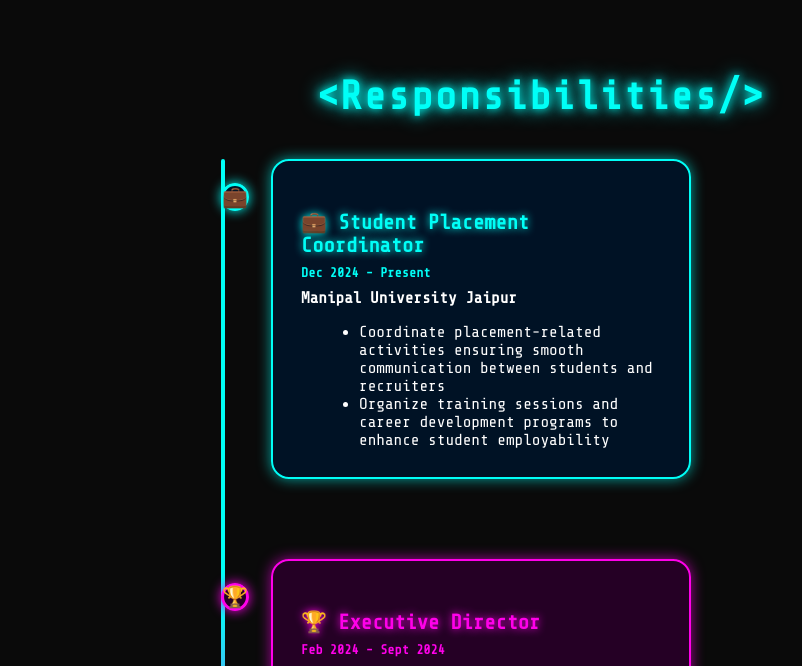
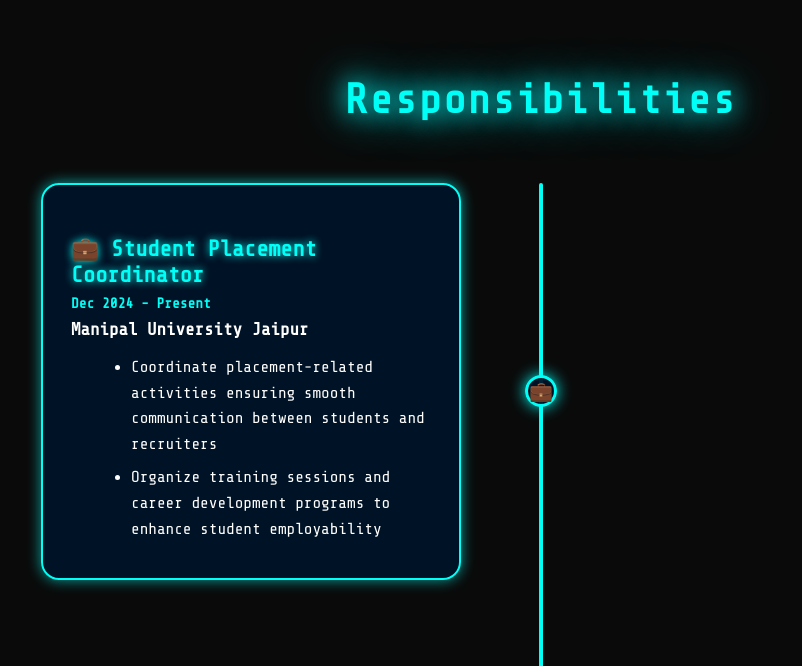
Before and after one commit to nonofficial4567/portfolio, a React (Vite) app: page / in a window 1280 px wide. Shown: the part 4419-5085 px from the top of the page, without its empty margins (99-901 px from the left). Built offline with nearby package versions, Linux system fonts and the light colour scheme.

Commit message:
Fix typing text and center timeline with alternating cards

```diff
--- a/src/components/Home.jsx
+++ b/src/components/Home.jsx
@@ -7,17 +7,28 @@ const TYPING_SPEED = 80;
 
 const Home = () => {
   const [typed, setTyped] = useState('');
+  const [showCursor, setShowCursor] = useState(true);
   const idx = useRef(0);
 
   useEffect(() => {
     setTyped('');
     idx.current = 0;
     const interval = setInterval(() => {
-      setTyped((prev) => prev + TYPING_TEXT[idx.current]);
-      idx.current++;
-      if (idx.current >= TYPING_TEXT.length) clearInterval(interval);
+      if (idx.current < TYPING_TEXT.length) {
+        setTyped((prev) => prev + TYPING_TEXT[idx.current]);
+        idx.current++;
+      } else {
+        clearInterval(interval);
+      }
     }, TYPING_SPEED);
     return () => clearInterval(interval);
+  }, []);
+
+  useEffect(() => {
+    const cursorInterval = setInterval(() => {
+      setShowCursor(prev => !prev);
+    }, 500);
+    return () => clearInterval(cursorInterval);
   }, []);
 
   return (
@@ -40,7 +51,7 @@ const Home = () => {
             <div className="typing-section">
               <span className="neon-green-text typing-text">
                 {typed}
-                <span className="cursor" />
+                <span className={`cursor ${showCursor ? 'visible' : 'hidden'}`} />
               </span>
             </div>
           </div>
--- a/src/components/Responsibilities.jsx
+++ b/src/components/Responsibilities.jsx
@@ -35,7 +35,7 @@ const Responsibilities = () => {
       style={{
         width: '100%',
         minHeight: '100vh',
-        padding: '40px 0',
+        padding: '40px 20px',
         background: 'none',
         display: 'flex',
         flexDirection: 'column',
@@ -45,72 +45,83 @@ const Responsibilities = () => {
       <h2
         className="neon-text"
         style={{
-          marginBottom: '40px',
-          fontSize: '2.5rem',
+          marginBottom: '60px',
+          fontSize: '2.6rem',
           color: '#00fff7',
-          textShadow: '0 0 10px #00fff7, 0 0 20px #00fff7',
+          textShadow: '0 0 24px #00fff7, 0 0 48px #00fff7',
           letterSpacing: '2px',
+          fontFamily: "'Orbitron', 'Share Tech Mono', monospace",
+          fontWeight: 900,
+          textAlign: 'center',
         }}
       >
-        {'<Responsibilities/>'}
+        Responsibilities
       </h2>
+
       <div
         style={{
           position: 'relative',
           width: '100%',
-          maxWidth: '700px',
+          maxWidth: '1000px',
           margin: '0 auto',
-          paddingLeft: '40px',
         }}
       >
-        {/* Timeline vertical line */}
+        {/* Timeline vertical line - centered */}
         <div
           style={{
             position: 'absolute',
-            left: '30px',
+            left: '50%',
             top: '0',
             bottom: '0',
             width: '4px',
             background: 'linear-gradient(to bottom, #00fff7 60%, #ff00ea 100%)',
             borderRadius: '2px',
+            transform: 'translateX(-50%)',
             zIndex: 0,
           }}
         />
+
         {/* Timeline items */}
-        {timelineData.map((item, idx) => (
+        {timelineData.map((item, idx) => {
+          const isLeft = idx % 2 === 0;
+
+          return (
             <div
               key={item.title}
               style={{
                 position: 'relative',
-              marginBottom: '60px',
+                marginBottom: '80px',
                 display: 'flex',
-              alignItems: 'flex-start',
+                justifyContent: isLeft ? 'flex-start' : 'flex-end',
+                alignItems: 'center',
                 zIndex: 1,
               }}
             >
-            {/* Timeline dot */}
+              {/* Timeline dot - always centered */}
               <div
                 style={{
                   position: 'absolute',
-                left: '-10px',
-                top: '24px',
-                width: '28px',
-                height: '28px',
+                  left: '50%',
+                  top: '50%',
+                  transform: 'translate(-50%, -50%)',
+                  width: '32px',
+                  height: '32px',
                   background: item.bg,
                   border: `3px solid ${item.border}`,
                   borderRadius: '50%',
-                boxShadow: `0 0 12px ${item.border}`,
+                  boxShadow: `0 0 15px ${item.border}`,
                   display: 'flex',
                   alignItems: 'center',
                   justifyContent: 'center',
-                fontSize: '1.3rem',
+                  fontSize: '1.2rem',
                   color: item.color,
                   zIndex: 2,
                 }}
               >
                 {item.icon}
               </div>
-            {/* Card */}
+
+              {/* Card - alternating left/right */}
               <div
                 className="card"
                 style={{
@@ -118,41 +129,81 @@ const Responsibilities = () => {
                   border: `2px solid ${item.border}`,
                   borderRadius: '18px',
                   boxShadow: `0 0 14px ${item.border}a0`,
-                padding: '28px 28px',
-                minWidth: '320px',
-                maxWidth: '420px',
-                flex: '1 1 340px',
+                  padding: '28px',
+                  width: '420px',
+                  maxWidth: '45%',
                   color: '#fff',
                   textAlign: 'left',
-                marginLeft: '40px',
-                transition: 'transform 0.2s',
+                  transition: 'transform 0.3s ease, box-shadow 0.3s ease',
+                  cursor: 'pointer',
+                  marginLeft: isLeft ? '0' : '60px',
+                  marginRight: isLeft ? '60px' : '0',
+                }}
+                onMouseEnter={(e) => {
+                  e.target.style.transform = 'translateY(-5px)';
+                  e.target.style.boxShadow = `0 10px 25px ${item.border}60`;
+                }}
+                onMouseLeave={(e) => {
+                  e.target.style.transform = 'translateY(0)';
+                  e.target.style.boxShadow = `0 0 14px ${item.border}a0`;
                 }}
               >
                 <h3
                   style={{
-                  fontSize: '1.3rem',
-                  marginBottom: '6px',
+                    fontSize: '1.4rem',
+                    marginBottom: '8px',
                     color: item.color,
                     textShadow: `0 0 8px ${item.color}`,
                     fontWeight: 700,
                     display: 'flex',
                     alignItems: 'center',
-                  gap: '8px',
+                    gap: '10px',
                   }}
                 >
                   {item.icon} {item.title}
                 </h3>
-              <small style={{ color: item.color, fontWeight: 600 }}>{item.date}</small>
-              <div style={{ fontWeight: 700, margin: '8px 0 12px 0', color: '#fff' }}>{item.org}</div>
-              <ul style={{ marginLeft: '18px', marginBottom: 0 }}>
+                <div style={{
+                  color: item.color,
+                  fontWeight: 600,
+                  fontSize: '0.9rem',
+                  marginBottom: '8px'
+                }}>
+                  {item.date}
+                </div>
+                <div style={{
+                  fontWeight: 700,
+                  margin: '8px 0 15px 0',
+                  color: '#fff',
+                  fontSize: '1.1rem'
+                }}>
+                  {item.org}
+                </div>
+                <ul style={{
+                  marginLeft: '20px',
+                  marginBottom: 0,
+                  lineHeight: '1.6'
+                }}>
                   {item.details.map((d, i) => (
-                  <li key={i}>{d}</li>
+                    <li key={i} style={{ marginBottom: '8px' }}>{d}</li>
                   ))}
                 </ul>
               </div>
             </div>
-        ))}
+          );
+        })}
       </div>
+
+      {/* Mobile responsive styles */}
+      <style jsx>{`
+        @media (max-width: 768px) {
+          .card {
+            width: 90% !important;
+            max-width: 90% !important;
+            margin-left: 0 !important;
+            margin-right: 0 !important;
+          }
+        }
+      `}</style>
     </div>
   );
 };
--- a/src/index.css
+++ b/src/index.css
@@ -359,7 +359,14 @@ button svg {
 .cursor {
   border-right: 2.5px solid #39ff14;
   margin-left: 2px;
-  animation: blink 1s steps(1) infinite;
+}
+
+.cursor.visible {
+  opacity: 1;
+}
+
+.cursor.hidden {
+  opacity: 0;
 }
 
 .description {
```
Lines whose indentation alone changed are shown as unchanged.
